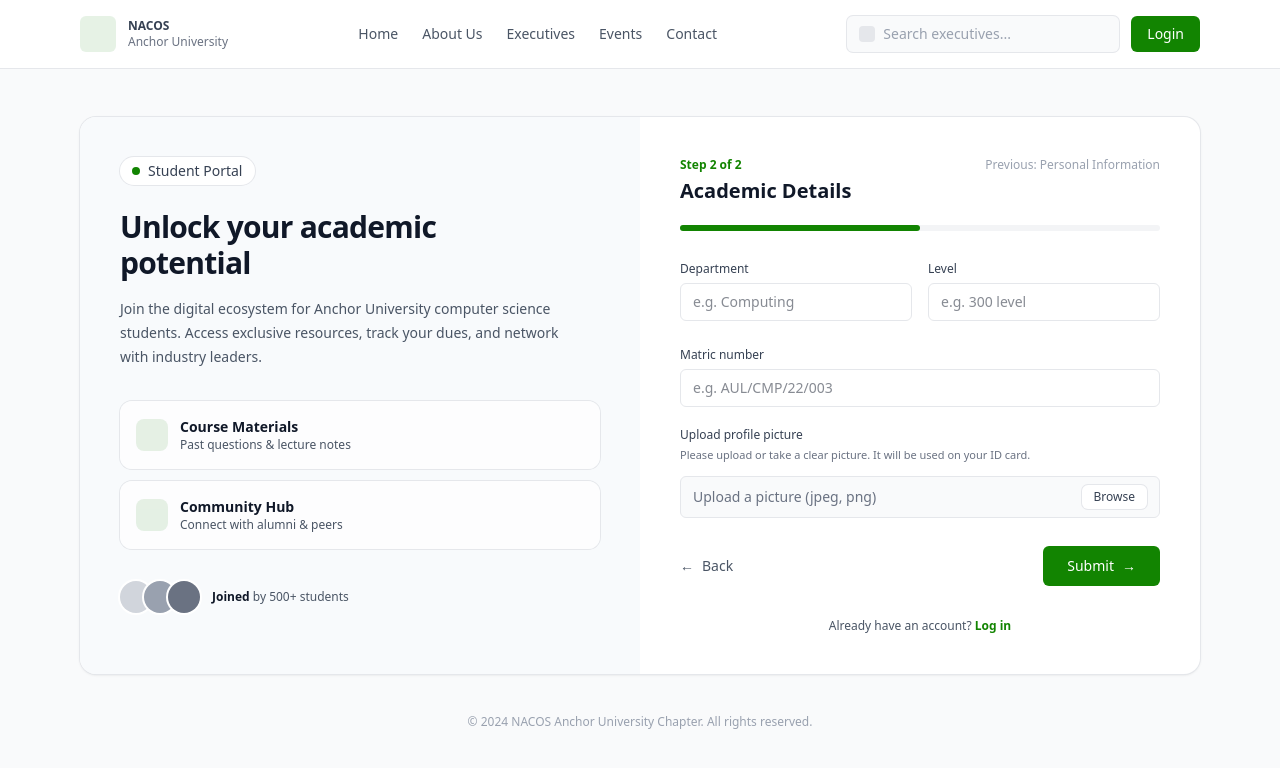
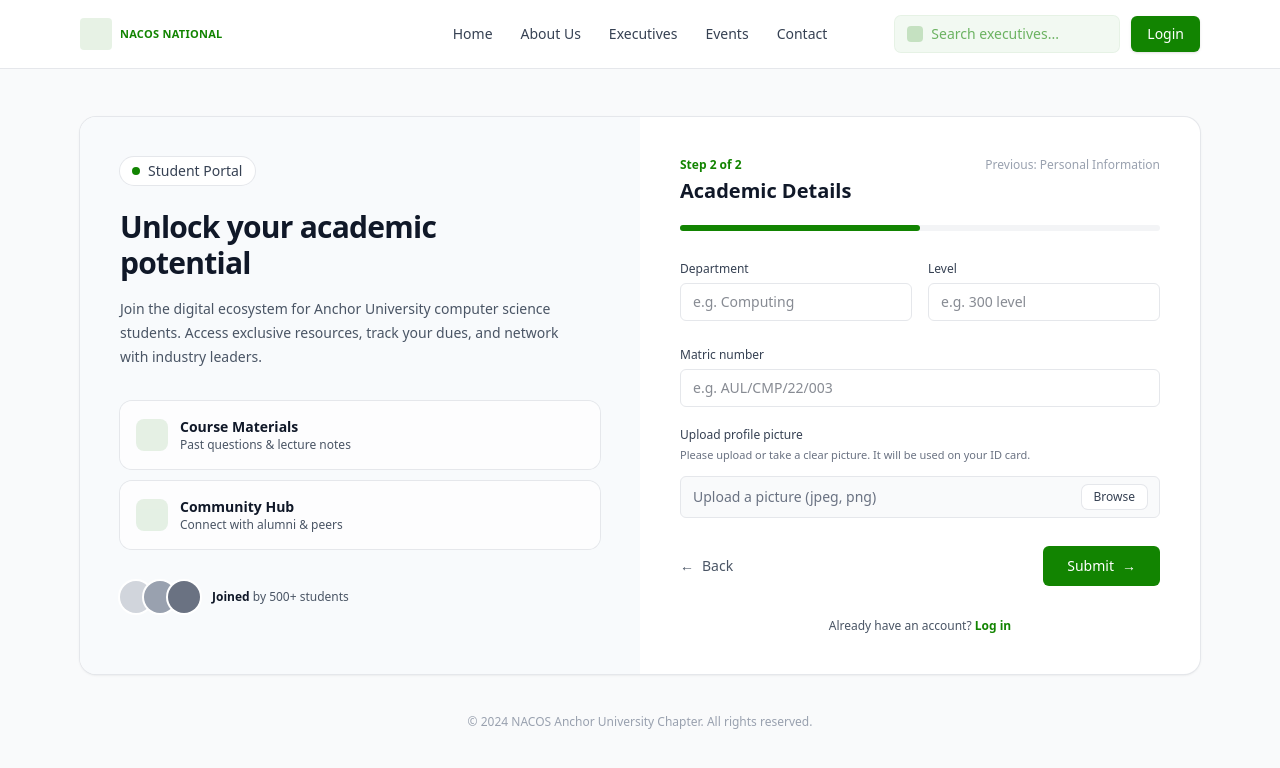
Before and after one commit to NACOS-ANCHOR-UNIVERSITY/Nacos-Anchor-Platform-frontend, a React (Vite) app: page /signup/academic-details in a window 1280 px wide. Shown: the top 768 px of the page. Built offline with nearby package versions, Linux system fonts and the light colour scheme.

Commit message:
Update
Updated

```diff
--- a/src/pages/public/signup/signup.jsx
+++ b/src/pages/public/signup/signup.jsx
@@ -19,15 +19,17 @@ export default function PersonalInformation() {
   return (
     <div className="min-h-screen bg-gray-50">
       <header className="border-b border-gray-200 bg-white">
-        <div className="mx-auto flex max-w-6xl items-center justify-between gap-4 px-4 py-4">
-          <div className="flex items-center gap-3">
-            <div className="h-10 w-10 rounded bg-[color:var(--color-brand-primary)]/10" />
-            <div className="leading-tight">
-              <p className="text-[11px] font-semibold tracking-wide text-[color:var(--color-brand-primary)]">NACOS NATIONAL</p>
+        <div className="mx-auto grid max-w-6xl grid-cols-12 items-center gap-4 px-4 py-4">
+          <div className="col-span-12 flex items-center justify-between md:col-span-3 md:justify-start">
+            <div className="flex items-center gap-2">
+              <div className="h-8 w-8 rounded bg-[color:var(--color-brand-primary)]/10" />
+              <div className="leading-tight">
+                <p className="text-[11px] font-semibold tracking-wide text-[color:var(--color-brand-primary)]">NACOS NATIONAL</p>
+              </div>
             </div>
           </div>
 
-          <nav className="hidden items-center gap-6 text-sm text-gray-600 md:flex">
+          <nav className="col-span-12 hidden justify-center gap-7 text-sm text-gray-700 md:col-span-6 md:flex">
             <a className="hover:text-gray-900" href="#">Home</a>
             <a className="hover:text-gray-900" href="#">About Us</a>
             <a className="hover:text-gray-900" href="#">Executives</a>
@@ -35,15 +37,15 @@ export default function PersonalInformation() {
             <a className="hover:text-gray-900" href="#">Contact</a>
           </nav>
 
-          <div className="flex items-center gap-3">
+          <div className="col-span-12 flex items-center justify-end gap-3 md:col-span-3">
             <div className="hidden items-center gap-2 rounded-md bg-[color:var(--color-brand-primary)]/5 px-3 py-2 ring-1 ring-[color:var(--color-brand-primary)]/10 md:flex">
               <div className="h-4 w-4 rounded bg-[color:var(--color-brand-primary)]/20" />
               <input
-                className="w-56 bg-transparent text-sm text-gray-700 outline-none placeholder:text-[color:var(--color-brand-primary)]/60"
+                className="w-44 bg-transparent text-sm text-gray-700 outline-none placeholder:text-[color:var(--color-brand-primary)]/60"
                 placeholder="Search executives..."
               />
             </div>
-            <button className="rounded-md bg-[color:var(--color-brand-primary)] px-5 py-2 text-sm font-medium text-white shadow-sm hover:opacity-95">
+            <button className="rounded-md bg-[color:var(--color-brand-primary)] px-4 py-2 text-sm font-medium text-white shadow-sm hover:opacity-95">
               Login
             </button>
           </div>
--- a/src/pages/public/signup/signup2.jsx
+++ b/src/pages/public/signup/signup2.jsx
@@ -22,16 +22,17 @@ export default function AcademicDetails() {
   return (
     <div className="min-h-screen bg-gray-50">
       <header className="border-b border-gray-200 bg-white">
-        <div className="mx-auto flex max-w-6xl items-center justify-between gap-4 px-4 py-4">
-          <div className="flex items-center gap-3">
-            <div className="h-9 w-9 rounded-md bg-[color:var(--color-brand-primary)]/10" />
-            <div className="leading-tight">
-              <p className="text-xs font-semibold text-gray-700">NACOS</p>
-              <p className="text-xs text-gray-500">Anchor University</p>
+        <div className="mx-auto grid max-w-6xl grid-cols-12 items-center gap-4 px-4 py-4">
+          <div className="col-span-12 flex items-center justify-between md:col-span-3 md:justify-start">
+            <div className="flex items-center gap-2">
+              <div className="h-8 w-8 rounded bg-[color:var(--color-brand-primary)]/10" />
+              <div className="leading-tight">
+                <p className="text-[11px] font-semibold tracking-wide text-[color:var(--color-brand-primary)]">NACOS NATIONAL</p>
+              </div>
             </div>
           </div>
 
-          <nav className="hidden items-center gap-6 text-sm text-gray-600 md:flex">
+          <nav className="col-span-12 hidden justify-center gap-7 text-sm text-gray-700 md:col-span-6 md:flex">
             <a className="hover:text-gray-900" href="#">Home</a>
             <a className="hover:text-gray-900" href="#">About Us</a>
             <a className="hover:text-gray-900" href="#">Executives</a>
@@ -39,15 +40,15 @@ export default function AcademicDetails() {
             <a className="hover:text-gray-900" href="#">Contact</a>
           </nav>
 
-          <div className="flex items-center gap-3">
-            <div className="hidden items-center gap-2 rounded-md bg-gray-50 px-3 py-2 ring-1 ring-gray-200 md:flex">
-              <div className="h-4 w-4 rounded bg-gray-200" />
+          <div className="col-span-12 flex items-center justify-end gap-3 md:col-span-3">
+            <div className="hidden items-center gap-2 rounded-md bg-[color:var(--color-brand-primary)]/5 px-3 py-2 ring-1 ring-[color:var(--color-brand-primary)]/10 md:flex">
+              <div className="h-4 w-4 rounded bg-[color:var(--color-brand-primary)]/20" />
               <input
-                className="w-56 bg-transparent text-sm text-gray-700 outline-none placeholder:text-gray-400"
+                className="w-44 bg-transparent text-sm text-gray-700 outline-none placeholder:text-[color:var(--color-brand-primary)]/60"
                 placeholder="Search executives..."
               />
             </div>
-            <button className="rounded-md bg-[color:var(--color-brand-primary)] px-4 py-2 text-sm font-medium text-white hover:opacity-95">
+            <button className="rounded-md bg-[color:var(--color-brand-primary)] px-4 py-2 text-sm font-medium text-white shadow-sm hover:opacity-95">
               Login
             </button>
           </div>
```
